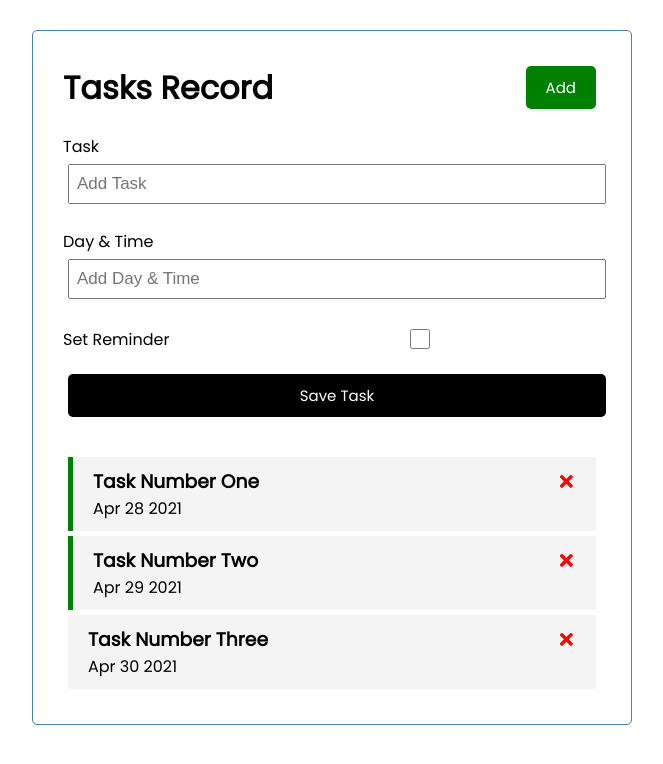
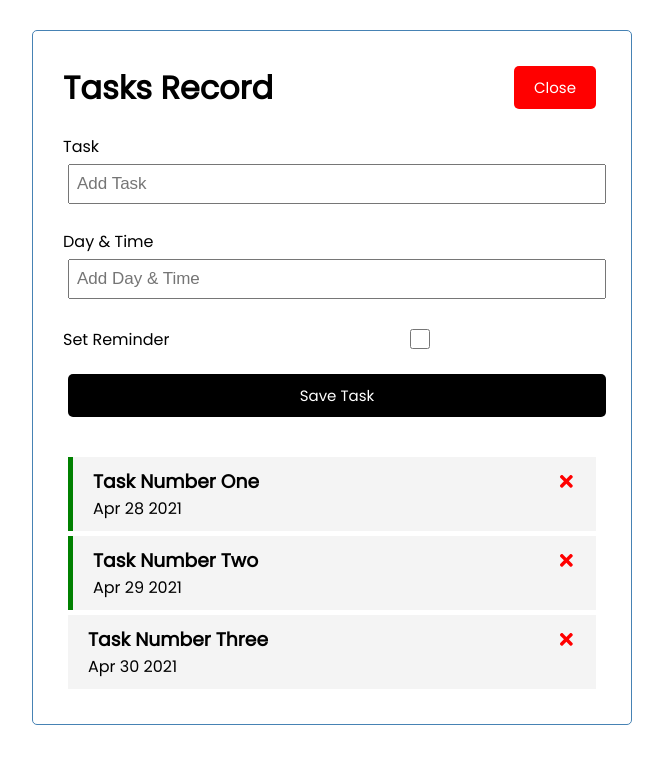
Before and after one commit to iktakhairul/Task-Record-React-Jason-Server, a React (Create React App) app: page / in a window 1280 px wide. Shown: the top 764 px of the page, without its empty margins (308-971 px from the left). Built offline with nearby package versions, Linux system fonts and the light colour scheme.

Commit message:
Set toggle button working

```diff
--- a/src/App.js
+++ b/src/App.js
@@ -4,6 +4,7 @@
 import {useState} from 'react'
 
 const App = () => {
+    const [showAddTask, setShowAddTask] = useState(true)
     const [tasks, setTasks] = useState([
         {
             id: 1,
@@ -48,8 +49,11 @@
 
   return (
     <div className="container">
-        <Header title='Tasks Record'/>
-        <AddTasks onAdd={addTask}/>
+        <Header title='Tasks Record'
+                onAdd={()=>setShowAddTask(!showAddTask)}
+                showAdd={showAddTask}
+        />
+        {showAddTask && <AddTasks onAdd={addTask}/>}
         {tasks.length > 0 ? <Tasks
             tasks={tasks}
             onDelete={deleteTask}
--- a/src/components/Header.js
+++ b/src/components/Header.js
@@ -1,14 +1,13 @@
 import PropTypes from 'prop-types'
 import Button from "./Button";
-const Header = ({title}) => {
-    const onClick = () => {
-        console.log('Click')
-    }
+const Header = ({title, onAdd, showAdd}) => {
 
     return (
         <header className='header'>
             <h1>{title}</h1>
-            <Button onClick={onClick} color='green' test='Add' />
+            <Button onClick={onAdd}
+                    color={showAdd ? 'red' : 'green'}
+                    test={showAdd ? 'Close' : 'Add'} />
         </header>
     )
 }
```
